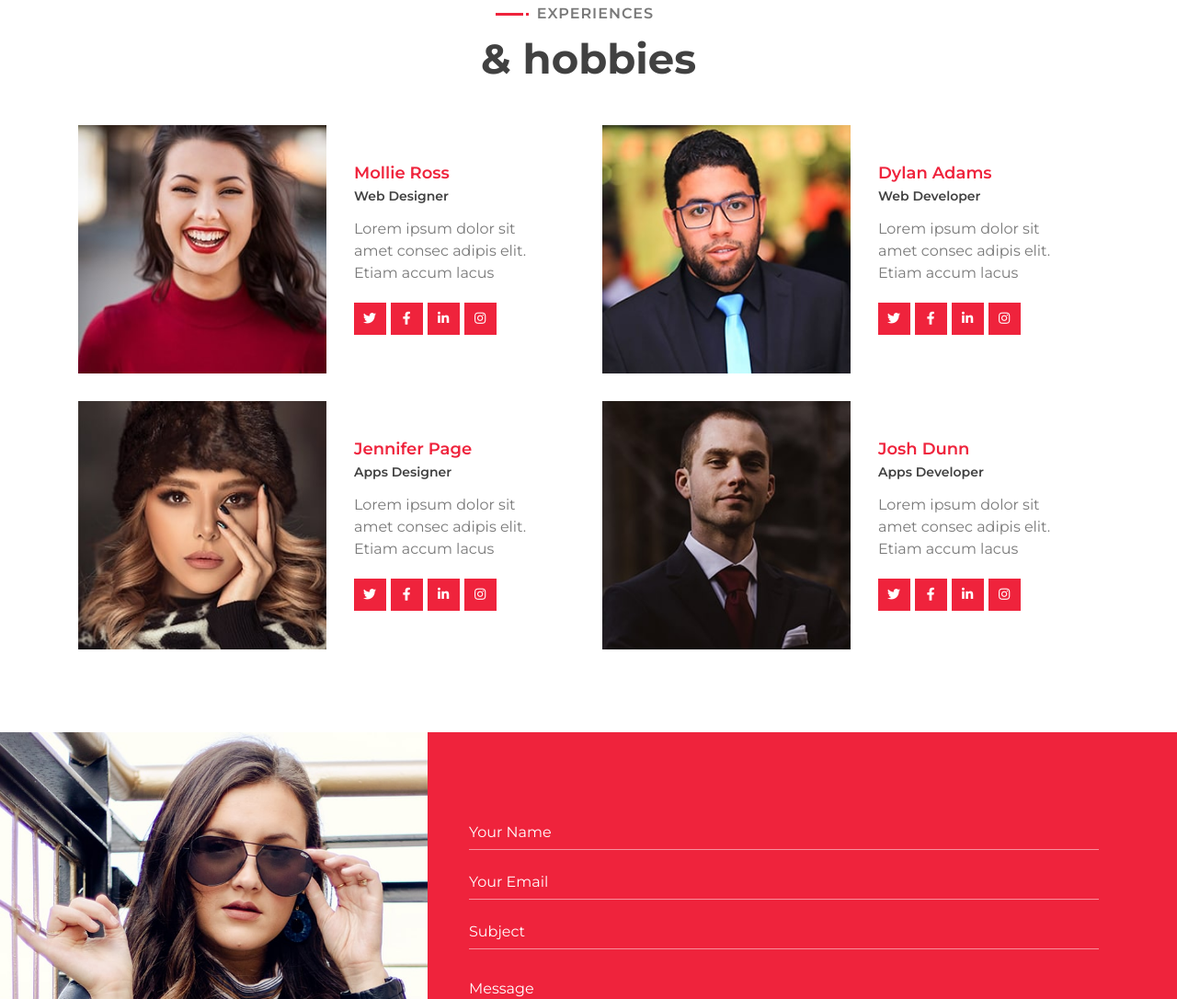
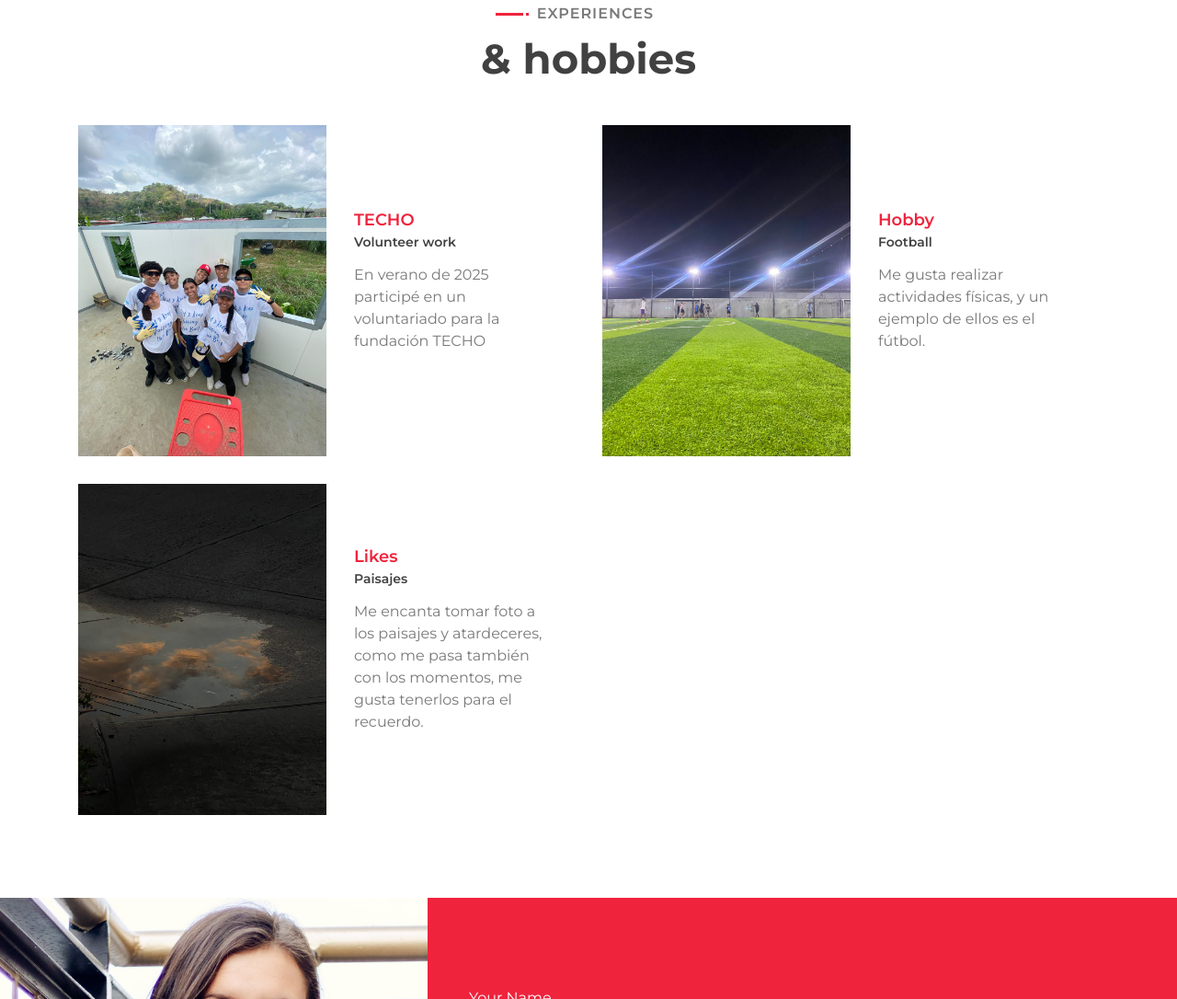
Before and after one commit to victorpmo21/Portafolio-Personal-Victor-Mosquera, a plain HTML site: page index.html in a window 1280 px wide. Shown: the part 4429-5515 px from the top of the page at 92% size. Drawn offline with nearby package versions, Linux system fonts and the light colour scheme.

Commit message:
Update team member details in index.html

```diff
--- a/index.html
+++ b/index.html
@@ -449,83 +449,48 @@
                     <div class="col-lg-6 wow fadeInUp" data-wow-delay="0.0s">
                         <div class="team-item">
                             <div class="team-img">
-                                <img src="img/team-1.jpg" alt="Image">
+                                <img src="img/roof.jpg" alt="roof">
                             </div>
                             <div class="team-text">
-                                <h2>Mollie Ross</h2>
-                                <h4>Web Designer</h4>
+                                <h2>TECHO</h2>
+                                <h4>Volunteer work</h4>
                                 <p>
-                                    Lorem ipsum dolor sit amet consec adipis elit. Etiam accum lacus
+                                   En verano de 2025 participé en un voluntariado para la fundación TECHO
                                 </p>
-                                <div class="team-social">
-                                    <a class="btn" href=""><i class="fab fa-twitter"></i></a>
-                                    <a class="btn" href=""><i class="fab fa-facebook-f"></i></a>
-                                    <a class="btn" href=""><i class="fab fa-linkedin-in"></i></a>
-                                    <a class="btn" href=""><i class="fab fa-instagram"></i></a>
-                                </div>
+
                             </div>
                         </div>
                     </div>
                     <div class="col-lg-6 wow fadeInUp" data-wow-delay="0.2s">
                         <div class="team-item">
                             <div class="team-img">
-                                <img src="img/team-2.jpg" alt="Image">
+                                <img src="img/fut.jpg" alt="fut">
                             </div>
                             <div class="team-text">
-                                <h2>Dylan Adams</h2>
-                                <h4>Web Developer</h4>
+                                <h2>Hobby</h2>
+                                <h4>Football</h4>
                                 <p>
-                                    Lorem ipsum dolor sit amet consec adipis elit. Etiam accum lacus
+                                    Me gusta realizar actividades físicas, y un ejemplo de ellos es el fútbol.
                                 </p>
-                                <div class="team-social">
-                                    <a class="btn" href=""><i class="fab fa-twitter"></i></a>
-                                    <a class="btn" href=""><i class="fab fa-facebook-f"></i></a>
-                                    <a class="btn" href=""><i class="fab fa-linkedin-in"></i></a>
-                                    <a class="btn" href=""><i class="fab fa-instagram"></i></a>
-                                </div>
                             </div>
                         </div>
                     </div>
                     <div class="col-lg-6 wow fadeInUp" data-wow-delay="0.4s">
                         <div class="team-item">
                             <div class="team-img">
-                                <img src="img/team-3.jpg" alt="Image">
+                                <img src="img/fotografia.jpg" alt="Image">
                             </div>
                             <div class="team-text">
-                                <h2>Jennifer Page</h2>
-                                <h4>Apps Designer</h4>
+                                <h2>Likes</h2>
+                                <h4>Paisajes</h4>
                                 <p>
-                                    Lorem ipsum dolor sit amet consec adipis elit. Etiam accum lacus
+                                    Me encanta tomar foto a los paisajes y atardeceres, como me pasa también con los momentos, me gusta tenerlos para el recuerdo.
                                 </p>
-                                <div class="team-social">
-                                    <a class="btn" href=""><i class="fab fa-twitter"></i></a>
-                                    <a class="btn" href=""><i class="fab fa-facebook-f"></i></a>
-                                    <a class="btn" href=""><i class="fab fa-linkedin-in"></i></a>
-                                    <a class="btn" href=""><i class="fab fa-instagram"></i></a>
-                                </div>
+
                             </div>
                         </div>
                     </div>
-                    <div class="col-lg-6 wow fadeInUp" data-wow-delay="0.6s">
-                        <div class="team-item">
-                            <div class="team-img">
-                                <img src="img/team-4.jpg" alt="Image">
-                            </div>
-                            <div class="team-text">
-                                <h2>Josh Dunn</h2>
-                                <h4>Apps Developer</h4>
-                                <p>
-                                    Lorem ipsum dolor sit amet consec adipis elit. Etiam accum lacus
-                                </p>
-                                <div class="team-social">
-                                    <a class="btn" href=""><i class="fab fa-twitter"></i></a>
-                                    <a class="btn" href=""><i class="fab fa-facebook-f"></i></a>
-                                    <a class="btn" href=""><i class="fab fa-linkedin-in"></i></a>
-                                    <a class="btn" href=""><i class="fab fa-instagram"></i></a>
-                                </div>
-                            </div>
-                        </div>
-                    </div>
+
                 </div>
             </div>
         </div>
```
